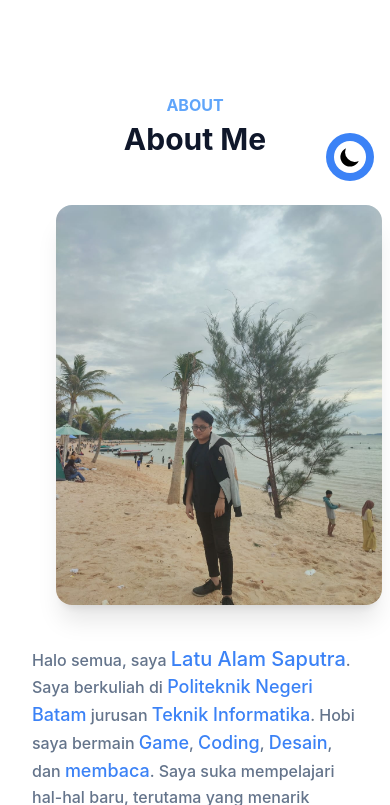
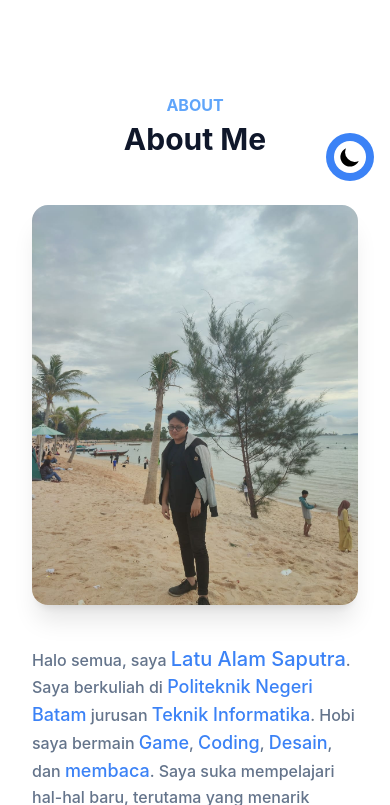
Before and after one commit to kyutozx/kyutozx.github.io, a website: page index.html in a window 390 px wide. Shown: the part 583-1388 px from the top of the page. Drawn offline with Linux system fonts and the light colour scheme.

Commit message:
fix margin

```diff
--- a/index.html
+++ b/index.html
@@ -87,7 +87,7 @@
               Kedepannya saya akan membuat beberapa <span class="text-blue-500 text-lg">Project</span> lagi, untuk menambah <span class="text-blue-500 text-lg">Portfolio</span>.<br><span class="text-blue-500 text-xl">Terima kasih sudah membaca :)</span></p>
           </div>
           <div class="w-full mb-10 px-4 lg:w-1/2 js-show-on-scroll">
-            <div class="card-zoom ml-6">
+            <div class="card-zoom lg:ml-6">
               <img class="card-zoom-image hover:blur-[0.5px]" src="dist/me.jpeg" alt="Latu Alam Saputra">
             </div>
           </div>
```
Also changed, not shown: dist/output.css.
